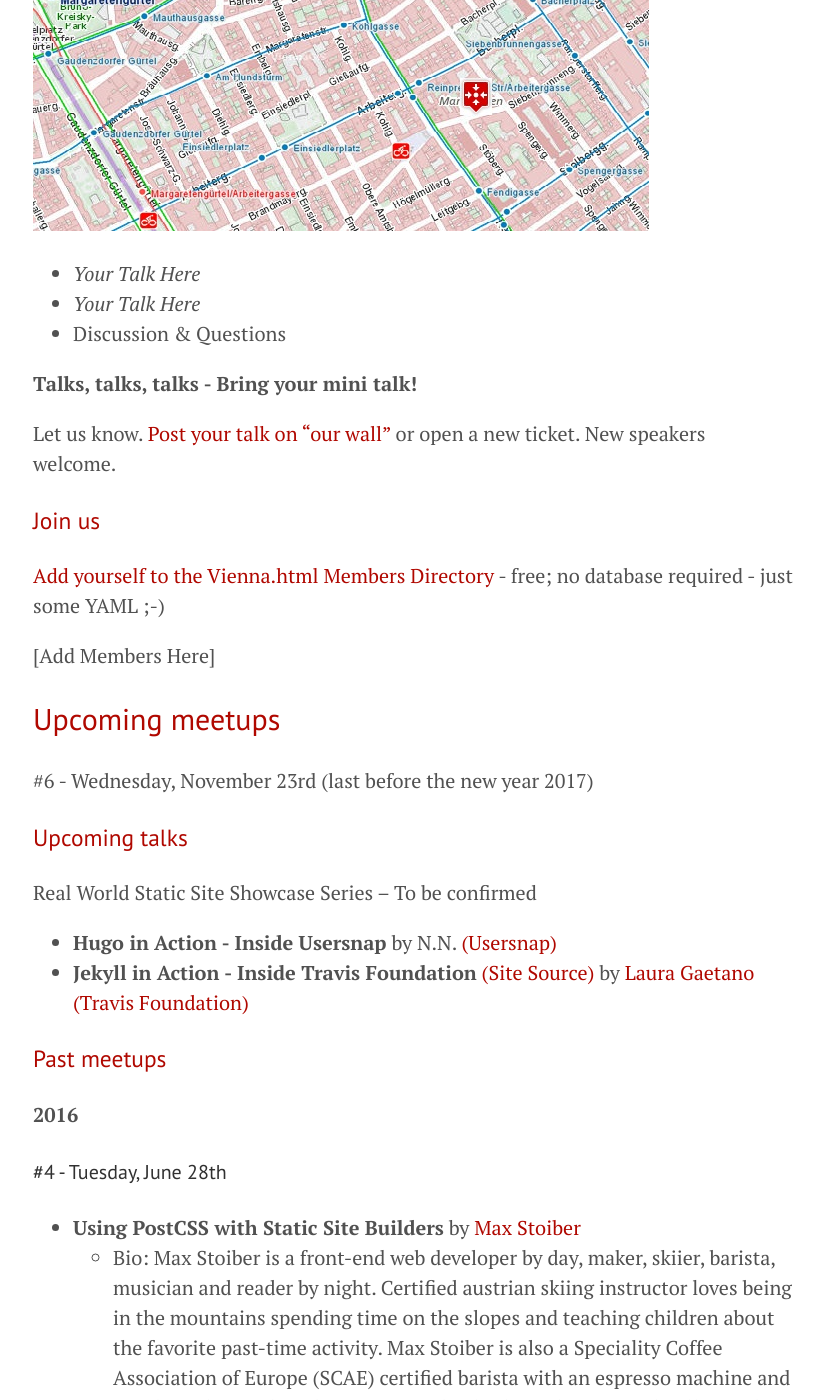
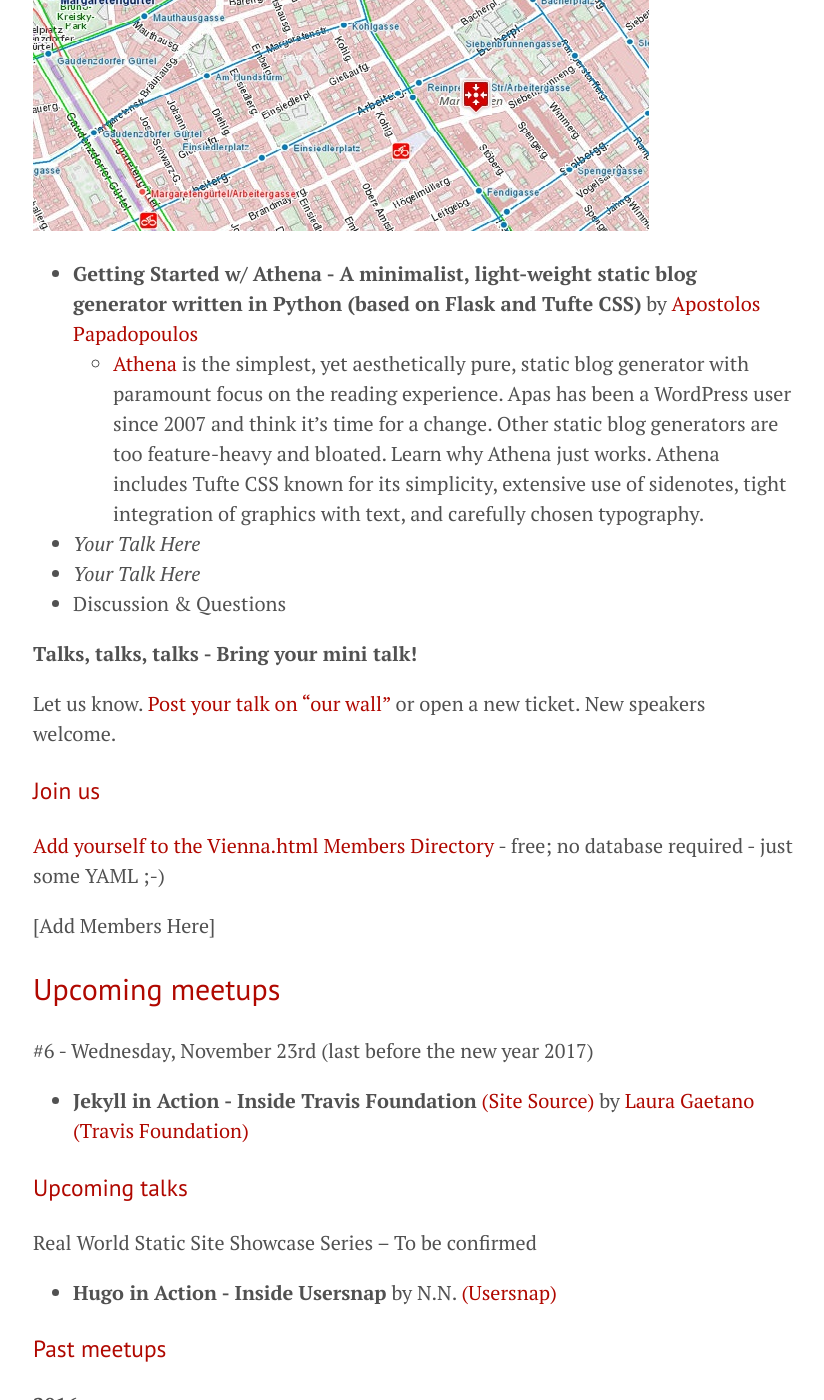
Before and after one commit to goodbyeaustria/archive, a Jekyll site: the page built from index.md, in a window 1280 px wide and 1400 px high, scrolled down 912 px. Shown: the whole window, without its empty margins (227-1051 px from the left). Built offline with Jekyll 4.4.1, drawn with Linux system fonts in a browser that asks for light colours.

Commit message:
Update index.md

```diff
--- a/index.md
+++ b/index.md
@@ -31,6 +31,8 @@
 ![](i/sektor5map.jpg)
 
 
+- **Getting Started w/ Athena - A minimalist, light-weight static blog generator written in Python (based on Flask and Tufte CSS)** by [Apostolos Papadopoulos](https://github.com/apas)
+    - [Athena](https://github.com/apas/athena) is the simplest, yet aesthetically pure, static blog generator with paramount focus on the reading experience. Apas has been a WordPress user since 2007 and think it's time for a change. Other static blog generators are too feature-heavy and bloated. Learn why Athena just works. Athena includes Tufte CSS known for its simplicity, extensive use of sidenotes, tight integration of graphics with text, and carefully chosen typography.
 - _Your Talk Here_
 - _Your Talk Here_
 - Discussion & Questions
@@ -52,13 +54,15 @@
 
 \#6 - Wednesday, November 23rd (last before the new year 2017)
 
+- **Jekyll in Action - Inside Travis Foundation** [(Site Source)](https://github.com/travis-ci/travis-foundation) by [Laura Gaetano](https://github.com/alicetragedy) [(Travis Foundation)](http://foundation.travis-ci.org)
+
+
+
 ### Upcoming talks
 
 Real World Static Site Showcase Series  -- To be confirmed
 
 - **Hugo in Action - Inside Usersnap** by N.N. [(Usersnap)](https://usersnap.com)
-- **Jekyll in Action - Inside Travis Foundation** [(Site Source)](https://github.com/travis-ci/travis-foundation) by [Laura Gaetano](https://github.com/alicetragedy) [(Travis Foundation)](http://foundation.travis-ci.org)
-
 
 ### Past meetups
 
```
